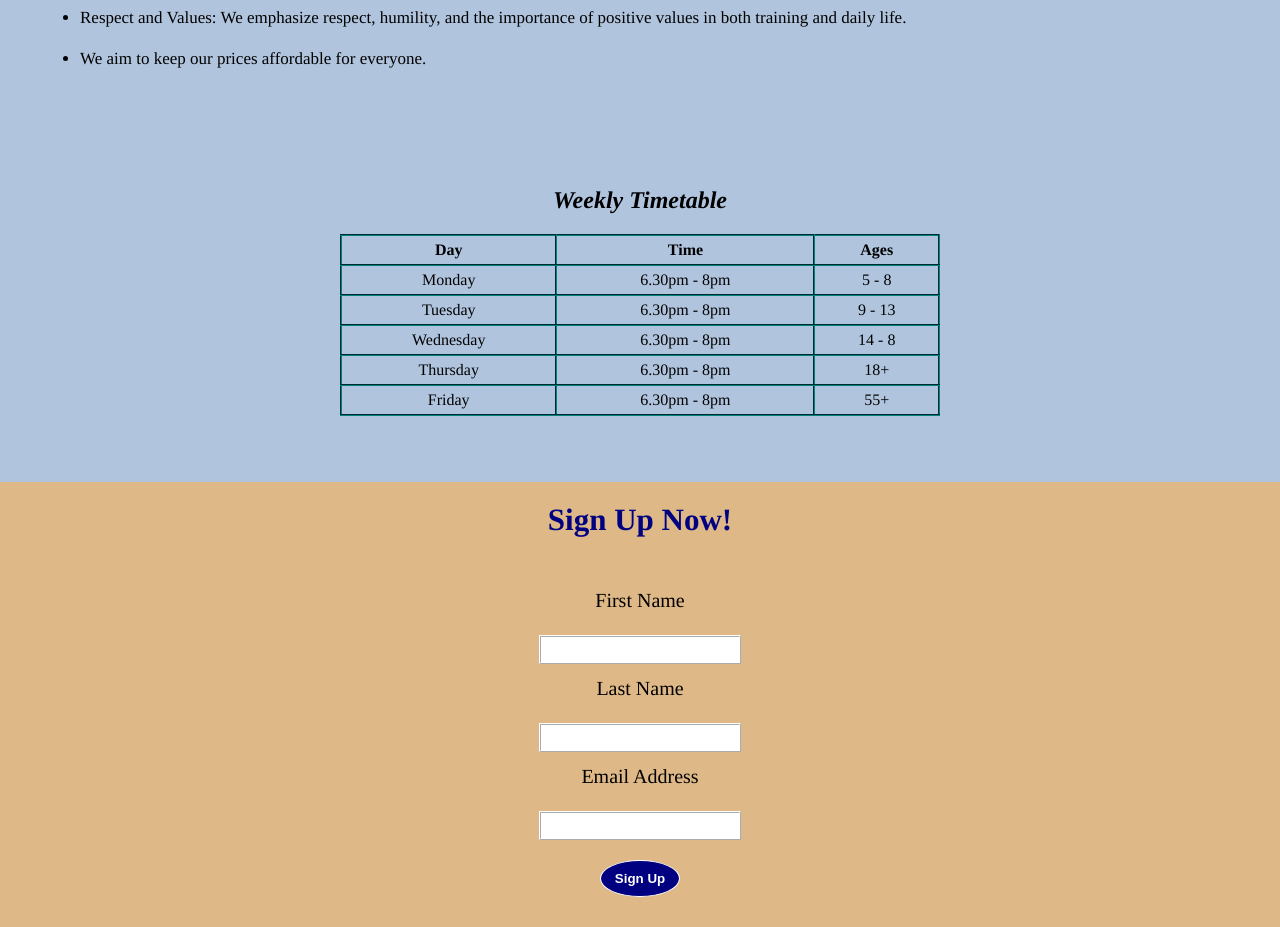
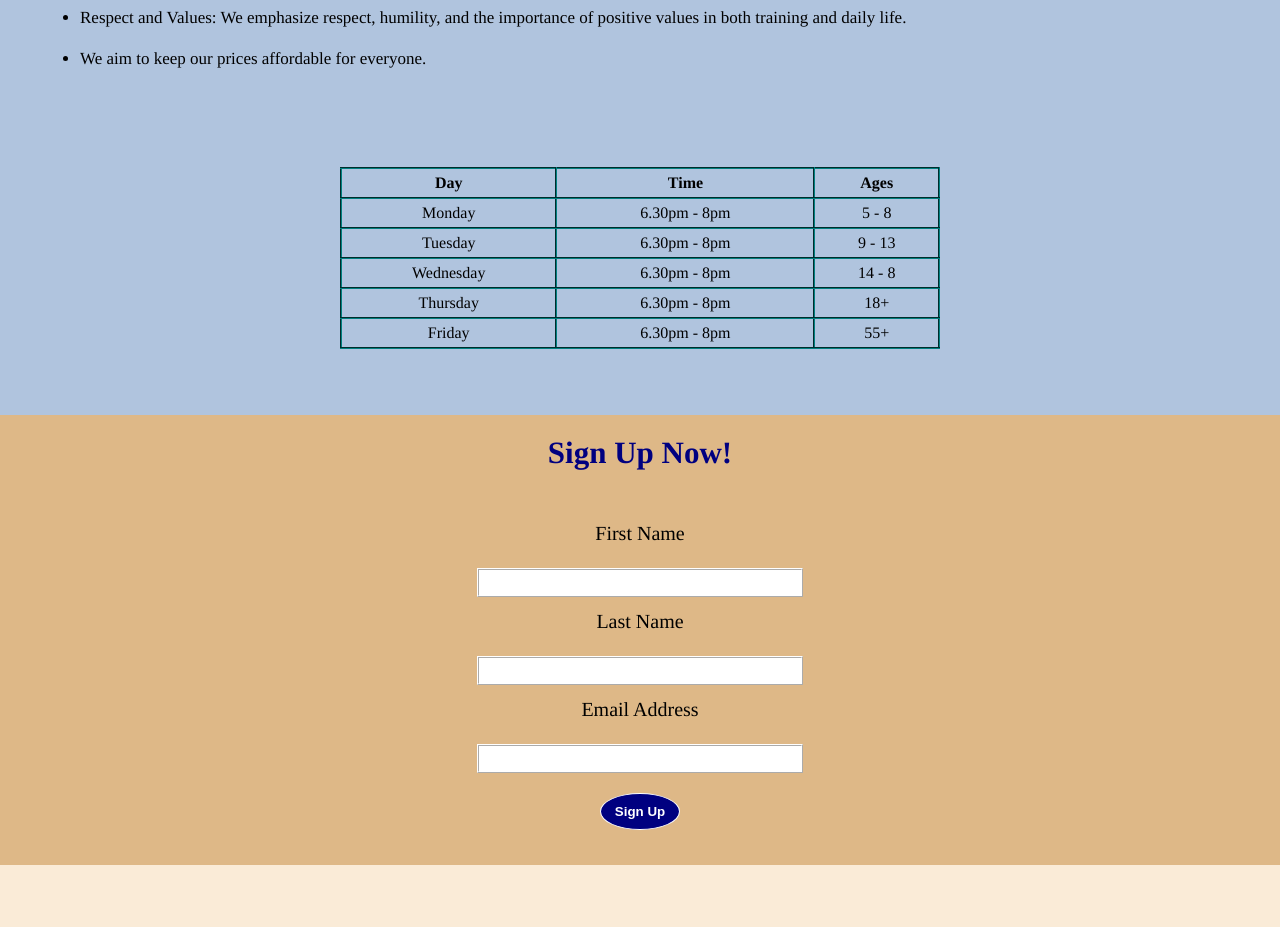
Before and after one commit to Barry1701/Karate_Academy-P1, a plain HTML site: page index.html in a window 1280 px wide. Shown: the part 980-1907 px from the top of the page. Drawn offline with Linux system fonts and the light colour scheme.

Commit message:
Change section for div in Timetable in order to loose Weekly Timetable hedaer for better webpage readability.

```diff
--- a/assets/css/style.css
+++ b/assets/css/style.css
@@ -190,7 +190,7 @@ td {
 
 .signup-form input {
     padding: 5px;
-    width: 15%;
+    width: 25%;
     border: 2px ridge #FFFFFF;
 }
 /*Sign Up Button*/
--- a/index.html
+++ b/index.html
@@ -28,7 +28,7 @@
       type="image/png"
       sizes="16x16"
       href="assets/favicon/favicon-16x16.png">
-    <link rel="manifest" href="/site.webmanifest">
+    <link rel="manifest" href="assets/favicon/site.webmanifest">
     <link rel="stylesheet" href="assets/css/style.css">
     <!--Social media link-->
     <script
@@ -108,8 +108,7 @@
       </section>
 
       <!--Timetable-->
-      <section class="timetable">
-        <h2><em>Weekly Timetable</em></h2>
+      <div class="timetable">
         <table class="table">
           <thead>
             <tr>
@@ -146,7 +145,7 @@
             </tr>
           </tbody>
         </table>
-      </section>
+    </div>
       <!--Sign Up section-->
       <div id="sign-up">
         <h2>Sign Up Now!</h2>
```
